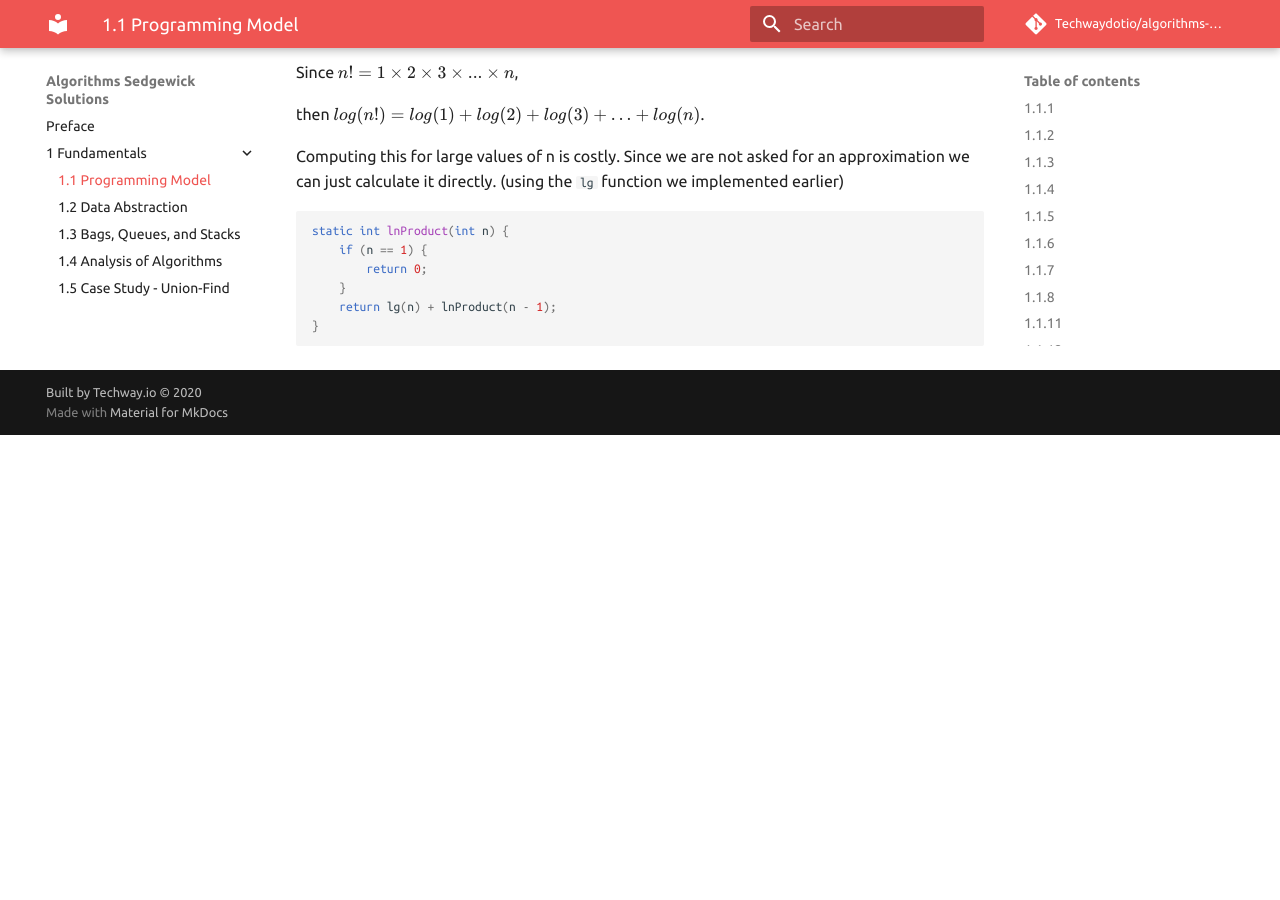
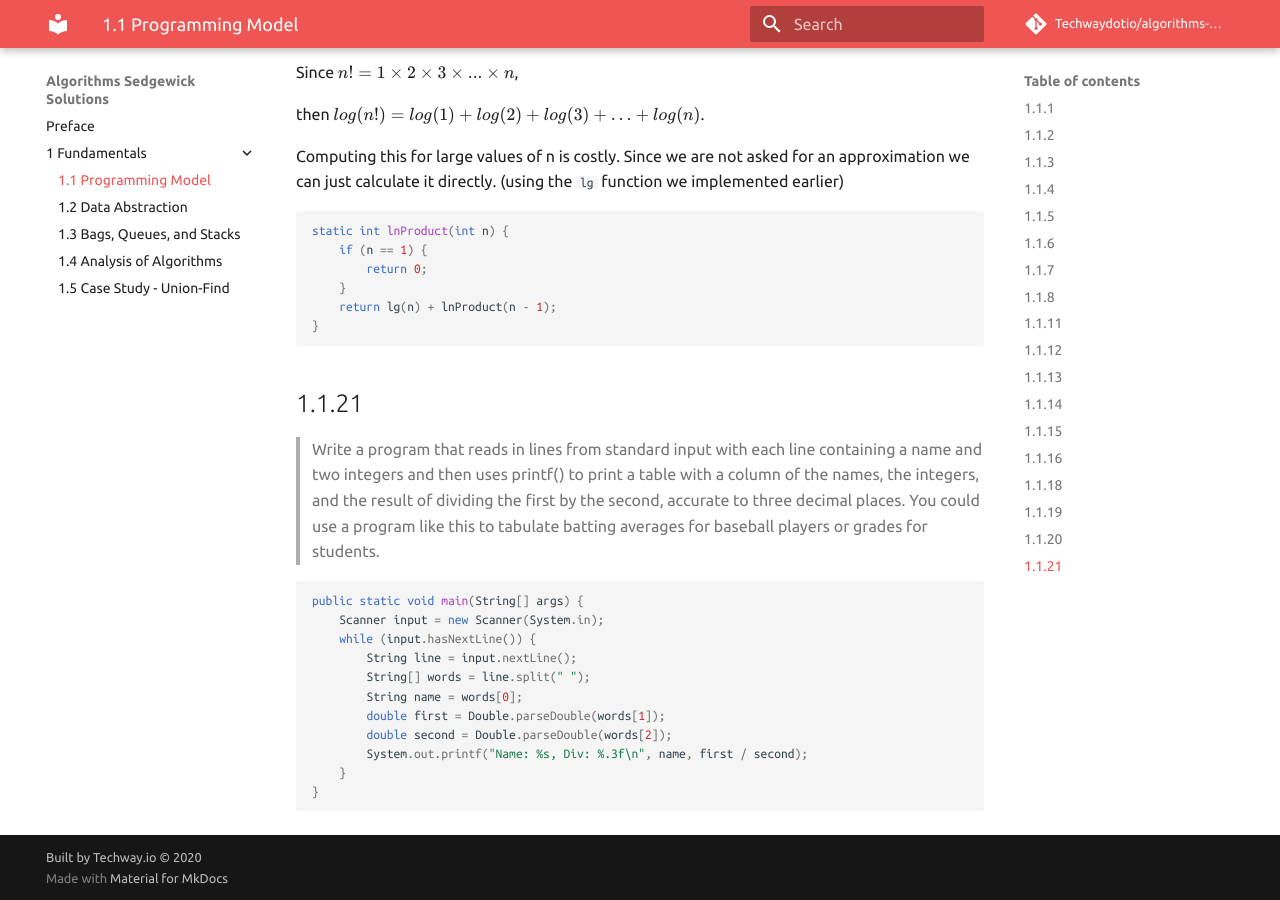
Before and after one commit to Techwaydotio/algorithms-sedgewick, an MkDocs documentation site: the page built from docs/Chap01/1.1.md, in a window 1280 px wide and 900 px high, scrolled down 8707 px. Built offline with MkDocs 1.6.1 and Material for MkDocs 9.7.7, drawn with Linux system fonts in a browser that asks for light colours; nearby versions of some CDN libraries; comment, search, counter and statistics services are not loaded; before the commit the page ends 9142 px from its top, so only the background shows below that.

Commit message:
Ch1 1.1.21

````diff
--- a/docs/Chap01/1.1.md
+++ b/docs/Chap01/1.1.md
@@ -424,3 +424,23 @@ static int lnProduct(int n) {
     return lg(n) + lnProduct(n - 1);
 }
 ```
+
+## 1.1.21
+> Write a program that reads in lines from standard input with each line containing a name and two integers and then uses printf() to print a table with a column of
+the names, the integers, and the result of dividing the first by the second, accurate to
+three decimal places. You could use a program like this to tabulate batting averages for
+baseball players or grades for students.
+
+```java
+public static void main(String[] args) {
+    Scanner input = new Scanner(System.in);
+    while (input.hasNextLine()) {
+        String line = input.nextLine();
+        String[] words = line.split(" ");
+        String name = words[0];
+        double first = Double.parseDouble(words[1]);
+        double second = Double.parseDouble(words[2]);
+        System.out.printf("Name: %s, Div: %.3f\n", name, first / second);
+    }
+}
+```
````
Also changed, not shown: site/Chap01/1.1/index.html, site/search/search_index.json, 3 other files.
